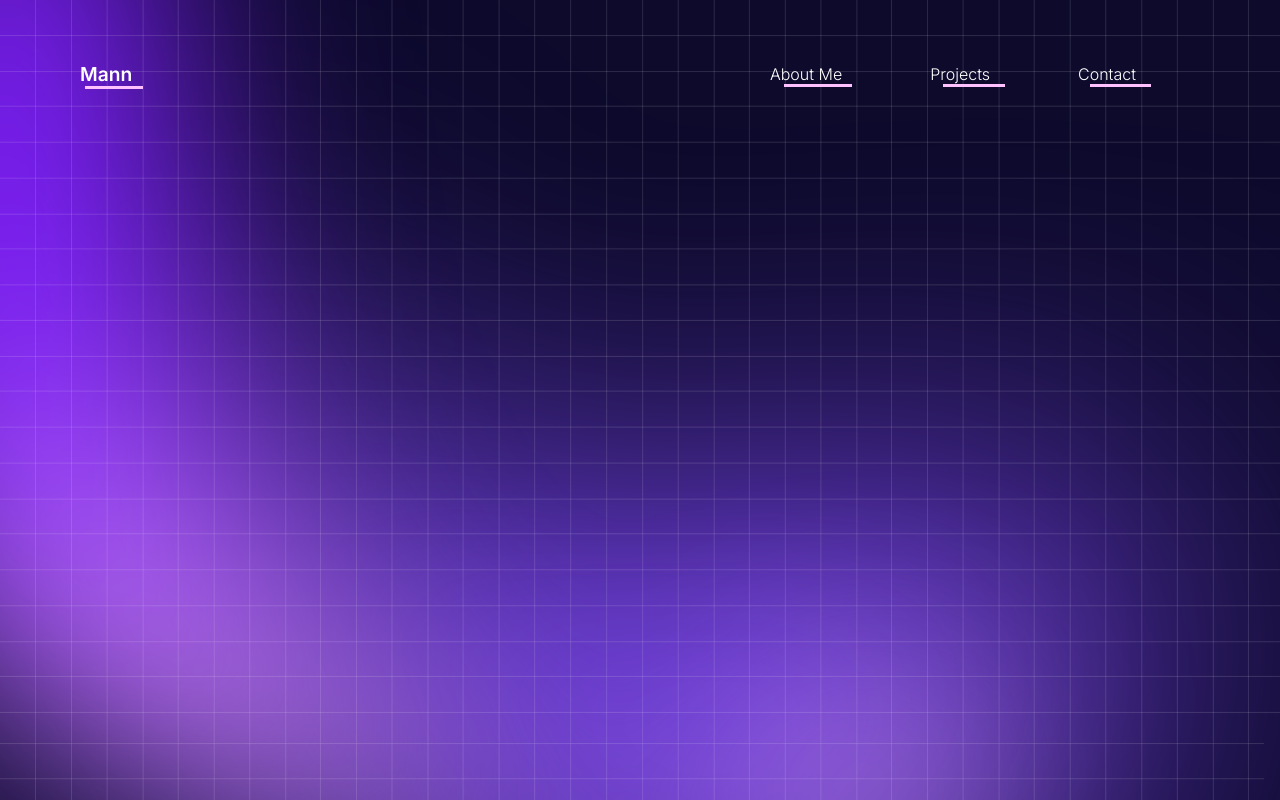
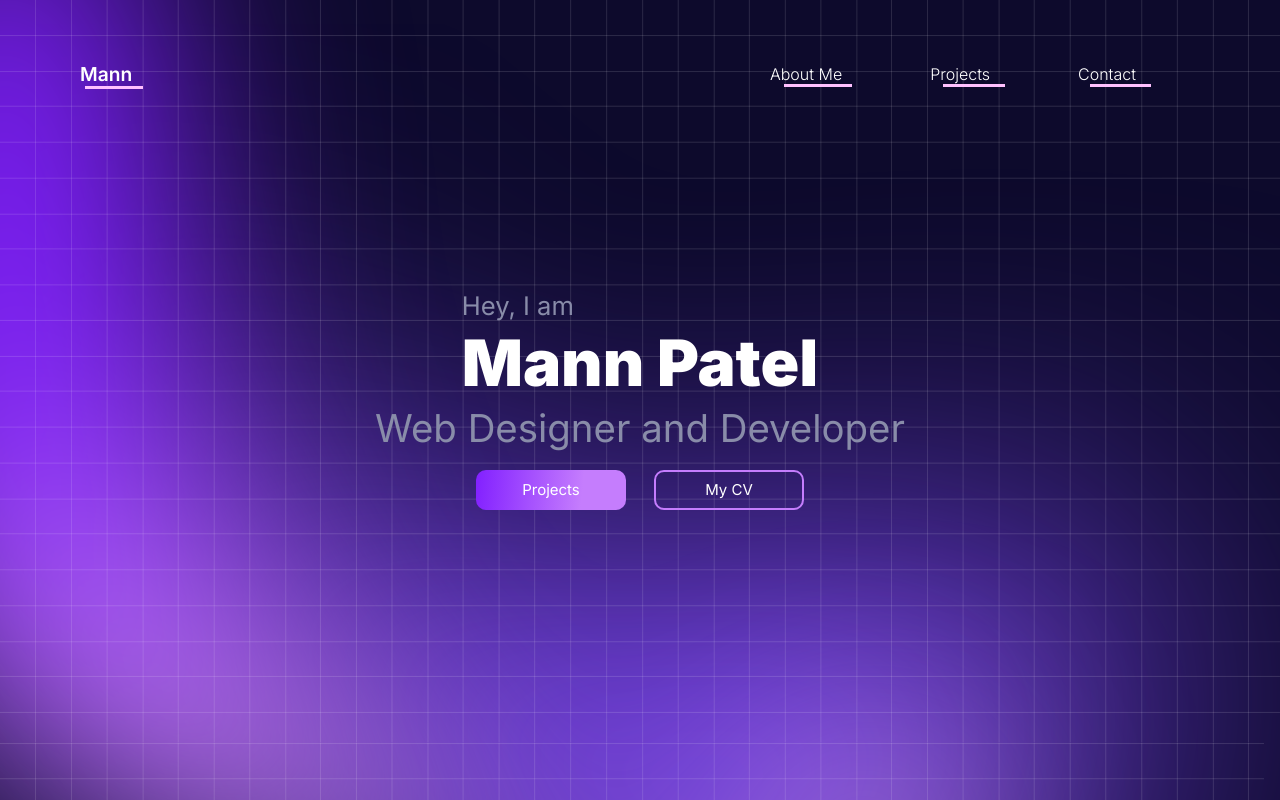
Before and after one commit to MannPatel117/Mann-Portfolio, a plain HTML site: page index.html in a window 1280 px wide. Shown: the top 800 px of the page. Drawn offline with Linux system fonts and the light colour scheme.

Commit message:
hero-text-landingpage

```diff
--- a/css/style.css
+++ b/css/style.css
@@ -16,20 +16,23 @@ body{
 }
 
 section{
+    position: absolute;
     height: 100vh;
     width: 100%;
+    z-index: 3;
 }
 
 .flex-center{
     display: flex;
     justify-content: center;
     align-items: center;
+    flex-direction: column;
 }
 
 .hero-glow{
     position: absolute;
     width: 100%;
-    top: -100px;
+    top: -50px;
     z-index: 1;
 }
 
@@ -43,6 +46,7 @@ section{
     z-index: 1;
     background-repeat: no-repeat;
     background-size: cover;
+    background-position: bottom;
     display: none;
 }
 
@@ -200,3 +204,75 @@ header ul{
 }
 
 /* NAV BAR CSS END */
+
+/* HERO TEXT */
+
+.hero-text{
+    font-style: normal;
+    font-weight: 400;
+    color: #898CA9;
+    font-size: clamp(1.5rem, 2vw, 4rem);
+    text-align: center;
+}
+
+.text-main{
+    font-weight: 900;
+    font-size: clamp(3rem, 5vw, 6rem);
+    line-height: 130%;
+    color: #FFFFFF;
+    text-align: center;
+}
+
+.hero-text-wrap{
+    width: fit-content;
+}
+
+.hey{
+    position: relative;
+    left: 0;
+    width: fit-content;
+}
+
+.web-dev{
+    font-size: clamp(2rem, 3vw, 5rem);
+}
+
+.btn-wrap{
+    width: min(30vw, 40%);
+    display: flex;
+    flex-wrap: wrap;
+    justify-content: space-evenly;
+}
+
+@media (max-width: 500px){
+    .web-dev{
+        font-size: 25px;
+    }
+    .btn-wrap{
+        width: 90%;
+    }
+}
+
+
+
+.btn{
+    width: 150px;
+    height: 40px;
+    border-radius: 10px;
+    color: white;
+    font-weight: 400;
+    font-size: 15px;
+    line-height: 19px;
+    text-align: center;
+    border: none;
+    margin-top: 5%;
+}
+
+.btn-project{
+    background: linear-gradient(95.94deg, #8220FF 0%, #C57DFD 70.43%);
+}
+
+.btn-cv{
+    border: 2px solid #C57DFD;
+    background: transparent;
+}
--- a/index.html
+++ b/index.html
@@ -59,7 +59,15 @@
     <!-- FIXED-NAVIGATION-BAR-END  -->
 
     <section class="section-hero flex-center">
-
+      <div class="hero-text-wrap">
+        <h3 class="hero-text hey">Hey, I am</h3>
+        <h1 class="text-main">Mann Patel</h1>
+      </div>
+      <h3 class="hero-text web-dev">Web Designer and Developer</h3>
+      <div class="btn-wrap">
+        <button class="btn btn-project">Projects</button>
+        <button class="btn btn-cv">My CV</button>
+      </div>
     </section>
     <div class="wrap-mesh"></div>
     <img class="hero-glow" src="/assets/glow-obj/screen-1.svg" alt="glow-obj">
```
